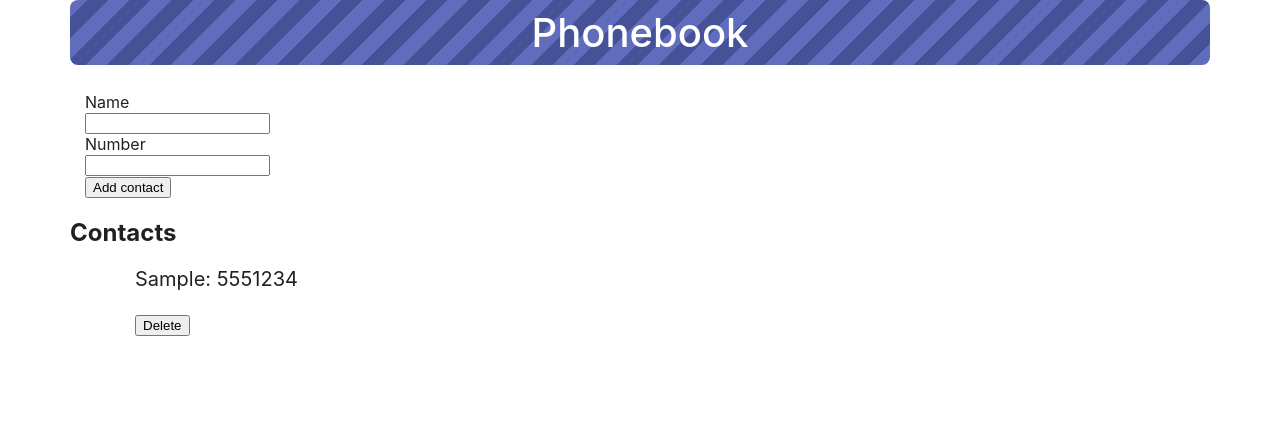
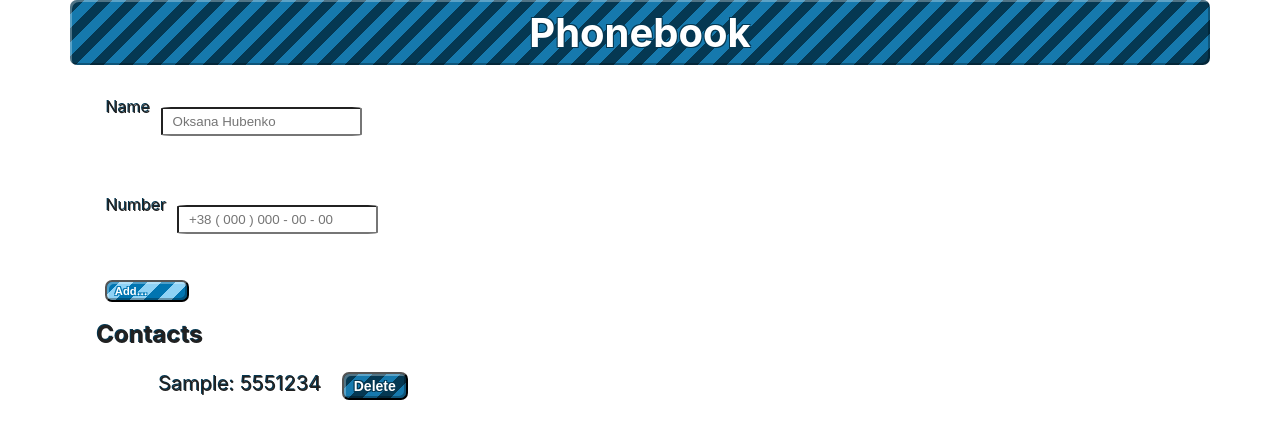
Before and after one commit to Oksana-Hubenko89/goit-react-hw-06-phonebook, a React app: page / in a window 1280 px wide. Both pictures are taken after typing "Sample", "5551234" into the empty fields and a click on the button "Add contact". Built offline with nearby package versions, Linux system fonts and the light colour scheme; some packages are replaced by stand-ins of ours.

Commit message:
Сообщение об ошибке, внешний вид, редактирование анимации кнопки добавления.Задание выполено

```diff
--- a/src/components/Button/Button.module.css
+++ b/src/components/Button/Button.module.css
@@ -1,3 +1,49 @@
+.Button{
+  margin-left:20px;
+  position: relative;
+  display: inline-block;
+  font-size: 70%;
+  font-weight: 700;
+  color: #fff;
+  text-shadow: #053852 -1px 1px, #053852 1px 1px, #053852 1px -1px, #053852 -1px -1px;
+  text-decoration: none;
+  user-select: none;
+  padding: .3em .7em;
+  outline: none;
+  border-radius: 7px;
+  background: #053852 repeating-linear-gradient(135deg, #053852, #053852 10px, #1679ad 10px, #1679ad 20px, #053852 20px);
+  box-shadow:
+   inset -2px -2px rgba(0,0,0,.3),
+   inset 2px 2px rgba(255,255,255,.3);
+  transition: background-position 250ms, color 1s, text-shadow 1s;
+}
+.Button:hover, .Button:focus {
+  text-shadow: #0175b1 -1px 1px, #0175b1 1px 1px, #0175b1 1px -1px, #0175b1 -1px -1px;
+  background: #0175b1 repeating-linear-gradient(135deg, #0175b1, #0175b1 10px, #8fd2f5 10px, #8fd2f5 20px, #0175b1 20px) no-repeat;
+  background-size: 1000% 100%;
+}
+.Button:focus {
+  color: rgba(255,255,255,0);
+  text-shadow: rgba(1,117,177,0) -1px 1px, rgba(1,117,177,0) 1px 1px, rgba(1,117,177,0) 1px -1px, rgba(1,117,177,0) -1px -1px;
+  background-position: 900% 0;
+  transition: background-position linear 600s, color 250ms, text-shadow 250ms;
+}
+.Button:focus:after {
+  color: #fff;
+  text-shadow: #0175b1 -1px 1px, #0175b1 1px 1px, #0175b1 1px -1px, #0175b1 -1px -1px;
+  transition: 250ms;
+}
 .Button:hover{
-   background-color: aqua;
+   background-position: 0 0;
 }
+
+.Button:after {
+  content: "Add\2026";
+  position: absolute;
+  top: 0;
+  left: 0;
+  padding: .3em .7em;
+  color: rgba(0,0,0,0);
+  text-shadow: none;
+  transition: 250ms;
+}
--- a/src/components/Cast/index.js
+++ /dev/null
@@ -1 +0,0 @@
-export { default } from "./Cast";
--- a/src/components/ContactForm/ContactForm.jsx
+++ b/src/components/ContactForm/ContactForm.jsx
@@ -6,7 +6,10 @@ import Container from "../Container";
 import b from "../Button/Button.module.css";
 import s from "./ContactForm.module.css";
 import { connect } from "react-redux";
-import todosActions from '../redux/todos/todos-actions'
+import todosActions from '../redux/todos/todos-actions';
+import q from '../ContactList/ContactList.module.css';
+import Message from '../../components/Message';
+import PropTypes from 'prop-types';
 
 class ContactForm extends Component {
 
@@ -14,59 +17,75 @@ class ContactForm extends Component {
     //
   }
   static propTypes = {
-   //
+   contacts:PropTypes.arrayOf(PropTypes.object),
+   onSubmit:PropTypes.func,
   }
 
     state = {
         name: '',
         number: '',
-        alert:false
-
+        message:null,
     }
 
 // handleInputChange=e=>{
 //     this.setState({name:e.currentTarget.value},{number:e.currentTarget.value})
 // };
+errorMessage=(event)=>{
+    this.setState({message:event});
+    setTimeout(() => {
+      this.setState({message:null})
+    }, 2500);
+}
 
     handleInputChange = event => {
         const {name, value}= event.currentTarget;
         this.setState({[name]:value})
     };
 
-    handleSubmit = event => {
+    handleSubmit = (event) => {
         event.preventDefault();
 
-         if (this.state.name !=='' && this.state.number !==''){
-        this.props.onSubmit(this.state.name, this.state.number)
-        this.reset();
+        const {name,number}=this.state;
+        const {onSubmit, contacts}=this.props;
+
+        if (name.trim() ===''){
+            this.errorMessage('Введите имя контакта')
+        return;
+        }
+       if(number.trim() ===''  ){
+            this.errorMessage('Введите номер контакта')
         return;
          }
+        if (contacts.find( item => item.name.toLowerCase() === name.toLowerCase())){
+           this.errorMessage('Контакт существует')
+        return;
+        }
+         onSubmit(name, number);
 
-         alert ('Заполни');
-
-    };
-
-    reset = () => {
-        this.setState({
+         this.setState({
             name: '',
             number: ''
         })
     };
 
+
     render(){
 
-        const { name, number } = this.state;
+        const { name, number,message } = this.state;
 
         return (
 
         <Container>
+
+          <Message message={message}/>
+
             <form className={s.Form} onSubmit={this.handleSubmit}>
-                <label>
-                  Name <br/> <input type="text" name="name" value={name} onChange={this.handleInputChange }/>
+                <label className={q.contact}>
+                  Name <br/> <input className={s.Input} type="text" name="name" value={name}  placeholder='Oksana Hubenko' onChange={this.handleInputChange }/>
                 </label>
                 <br/>
-                <label>
-                  Number <br/> <input type="tel" name="number" value={number} onChange={this.handleInputChange}/>
+                <label className={q.contact}>
+                  Number <br/> <input className={s.Input} type="tel" name="number" value={number} placeholder='+38 ( 000 ) 000 - 00 - 00' onChange={this.handleInputChange}/>
                 </label>
                 <br/>
                 {/* <Button type="submit" >Add contact</Button> */}
@@ -78,9 +97,12 @@ class ContactForm extends Component {
         )
     }
 };
+ const mapStateToProps = (state) => ({
+ contacts: state.contacts.items,
+});
+const mapDispatchToProps = dispatch => ({
 
-const mapDispatchToProps = dispatch => ({
     onSubmit:  (name,number) => dispatch(todosActions.addTodo (name,number)),
 })
 
-export default connect( null,mapDispatchToProps)(ContactForm);
+export default connect( mapStateToProps,mapDispatchToProps)(ContactForm);
--- a/src/components/ContactForm/ContactForm.module.css
+++ b/src/components/ContactForm/ContactForm.module.css
@@ -3,3 +3,14 @@
     align-items: center;
     justify-content: center;
 }
+.Input{
+   padding:5px 10px;
+   margin: 10px;
+   border-radius:5%;
+}
+.Input:hover{
+   background-color: #053852;
+   padding:7px 12px;
+   color:white;
+   font-weight: 600;
+}
--- a/src/components/ContactList/ContactList.jsx
+++ b/src/components/ContactList/ContactList.jsx
@@ -18,7 +18,7 @@ const ContactList = ({ contacts, onDelete}) =>(
 
             {contacts.map(({ id, name, number }) =>
                 <CSSTransition key={id} classNames={s} timeout={250}>
-                <li key={id} ><p>{name}: {number} </p>
+                <li className={s.contact} key={id} ><span>{name}: {number} </span>
                   <button className={b.Button} type="button" onClick={() => onDelete(id)} >Delete</button>
                 </li>
                  </CSSTransition>
--- a/src/components/ContactList/ContactList.module.css
+++ b/src/components/ContactList/ContactList.module.css
@@ -24,3 +24,9 @@
     transform: translateX(-100%);
     transition: all 250ms linear;
 }
+ .contact{
+     padding: .3em .7em;
+     text-shadow:  #053852 -1px -1px;
+     display:flex;
+     margin: 10px;
+ }
--- a/src/components/Message/Message.js
+++ b/src/components/Message/Message.js
@@ -1,7 +1,19 @@
 import React from 'react';
 import styles from './Message.module.css';
+import {CSSTransition} from "react-transition-group";
+import StyleMessage from '../../components/Message/Message.module.css';
+import PropTypes from 'prop-types';
 
-export default function Message({ text }) {
-  return <div className={styles.message}><p >{text}</p></div>
-  ;
+const Message=({ message }) =>{
+  return (
+  <CSSTransition classNames={StyleMessage}  in={message} appear  timeout={250} unmountOnExit>
+  <div className={styles.message}><p >{message}</p></div>
+    </CSSTransition>
+  )
 }
+
+ Message.propTypes={
+   message:PropTypes.string,
+   };
+
+ export default Message;
--- a/src/components/PageHeading/PageHeading.module.css
+++ b/src/components/PageHeading/PageHeading.module.css
@@ -1,16 +1,20 @@
-.title {
+.title{
   padding: 8px;
   margin-top: 0;
   border-radius: 8px;
   color: #fff;
   font-size: 40px;
-  font-weight: 500;
   text-align: center;
-  background-image: repeating-linear-gradient(
-    -45deg,
-    #606dbc,
-    #606dbc 15px,
-    #465298 15px,
-    #465298 30px
-  );
-}
+  font-weight: 700;
+  color: #fff;
+  text-shadow: #053852 -1px 1px, #053852 1px 1px, #053852 1px -1px, #053852 -1px -1px;
+  text-decoration: none;
+  user-select: none;
+  outline: none;
+  border-radius: 7px;
+  background: #053852 repeating-linear-gradient(135deg, #053852, #053852 10px, #1679ad 10px, #1679ad 20px, #053852 20px);
+  box-shadow:
+   inset -2px -2px rgba(0,0,0,.3),
+   inset 2px 2px rgba(255,255,255,.3);
+  transition: background-position 999999s, color 999999s, text-shadow 999999s;;
+};
--- a/src/views/HomePage/HomePage.js
+++ b/src/views/HomePage/HomePage.js
@@ -1,16 +1,14 @@
 import React, {Component} from 'react'
 import PageHeading from '../../components/PageHeading';
 import ContactList from '../../components/ContactList';
+import s from '../../components/ContactList/ContactList.module.css';
 import ContactForm from '../../components/ContactForm';
-//import Filter from '../../components/Filter ';
-//import { v4 as uuidv4 } from 'uuid';
 import {CSSTransition} from "react-transition-group";
 import stylesHomePage from "./HomePage.module.css";
-import Message from '../../components/Message';
-import StyleMessage from '../../components/Message/Message.module.css';
 import Filter from '../../components/Filter ';
 import StyleFilter from '../../components/Filter /Filter.module.css';
 import { connect } from "react-redux";
+
 class HomePage extends Component {
 
   static defaultProps = {
@@ -21,7 +19,45 @@ class HomePage extends Component {
   }
   state = {
     error: false,
+    message:'',
   };
+
+
+   handleSubmit = () => {
+         this.setState({error:true})
+    };
+  resetError=()=>{
+    this.setState({error:false})
+  };
+
+  render() {
+         //const filterResult = this.getchangeFilter();
+         const { message, error} = this.state;
+
+    return (
+          <div >
+
+
+          <CSSTransition classNames={stylesHomePage}  in={true} appear  timeout={500} unmountOnExit>
+          <PageHeading text="Phonebook" />
+          </CSSTransition>
+          <ContactForm onSubmitContact={()=>{this.handleSubmit(this.state.message)}} onResetError={()=>{this.resetError()}}/>
+          <h2 className={s.contact}>Contacts</h2>
+          <CSSTransition classNames={StyleFilter} in={this.props.contacts.length >1}
+            timeout={250} unmountOnExit >
+          <Filter />
+          </CSSTransition>
+          <ContactList />
+
+          </div>
+    )
+  }
+}
+const mapStateToProps = (state) => ({
+ contacts: state.contacts.items,
+});
+
+export default connect(mapStateToProps, null) (HomePage);
 
 
 //   addContact = ({name,number}) => {
@@ -68,50 +104,3 @@ class HomePage extends Component {
   //   const normalizeFilter = filter.toLocaleLowerCase();
   //   return (contacts.filter(contact => contact.name.toLocaleLowerCase().includes(normalizeFilter)));
   // };
-
-   handleSubmit = event => {
-        event.preventDefault();
-
-        // if (this.state.name !==''){
-        // this.props.onSubmit(this.state.name)
-        // this.reset();
-        // }
-         if (this.state.name !=='' && this.state.number !==''){
-        this.props.onSubmit(this.state.name, this.state.number)
-        this.reset();
-        return;
-         }
-         alert ('Заполни');
-
-    };
-
-  render() {
-         //const filterResult = this.getchangeFilter();
-         const {  error} = this.state;
-
-    return (
-          <div>
-
-          <CSSTransition classNames={StyleMessage}  in={error} appear  timeout={250} unmountOnExit>
-          <Message text="Контакт существует" />
-          </CSSTransition>
-          <CSSTransition classNames={stylesHomePage}  in={true} appear  timeout={500} unmountOnExit>
-          <PageHeading text="Phonebook" />
-          </CSSTransition>
-          <ContactForm error={error}/>
-          <h2>Contacts</h2>
-          <CSSTransition classNames={StyleFilter} in={this.props.contacts.length >1}
-            timeout={250} unmountOnExit >
-          <Filter />
-          </CSSTransition>
-          <ContactList error={error} />
-
-          </div>
-    )
-  }
-}
-const mapStateToProps = (state) => ({
- contacts: state.contacts.items,
-});
-
-export default connect(mapStateToProps, null) (HomePage);
--- a/src/views/HomePage/HomePage.module.css
+++ b/src/views/HomePage/HomePage.module.css
@@ -9,3 +9,9 @@
     transform: translateX(0);
     transition: all 500ms linear;
 }
+.position{
+    margin-left: auto;
+    margin-right: auto;
+   text-align: center;
+   align-items:center;
+}
```
Also changed, not shown: src/components/Cast/Cast.js (deleted, +0 -38 lines), src/components/Message/Message.module.css (+10 -1 lines), src/components/redux/todos/todos-types.js (deleted, +0 -8 lines), build/static/js/3.1cd452b8.chunk.js.LICENSE.txt (added), 12 other files.
